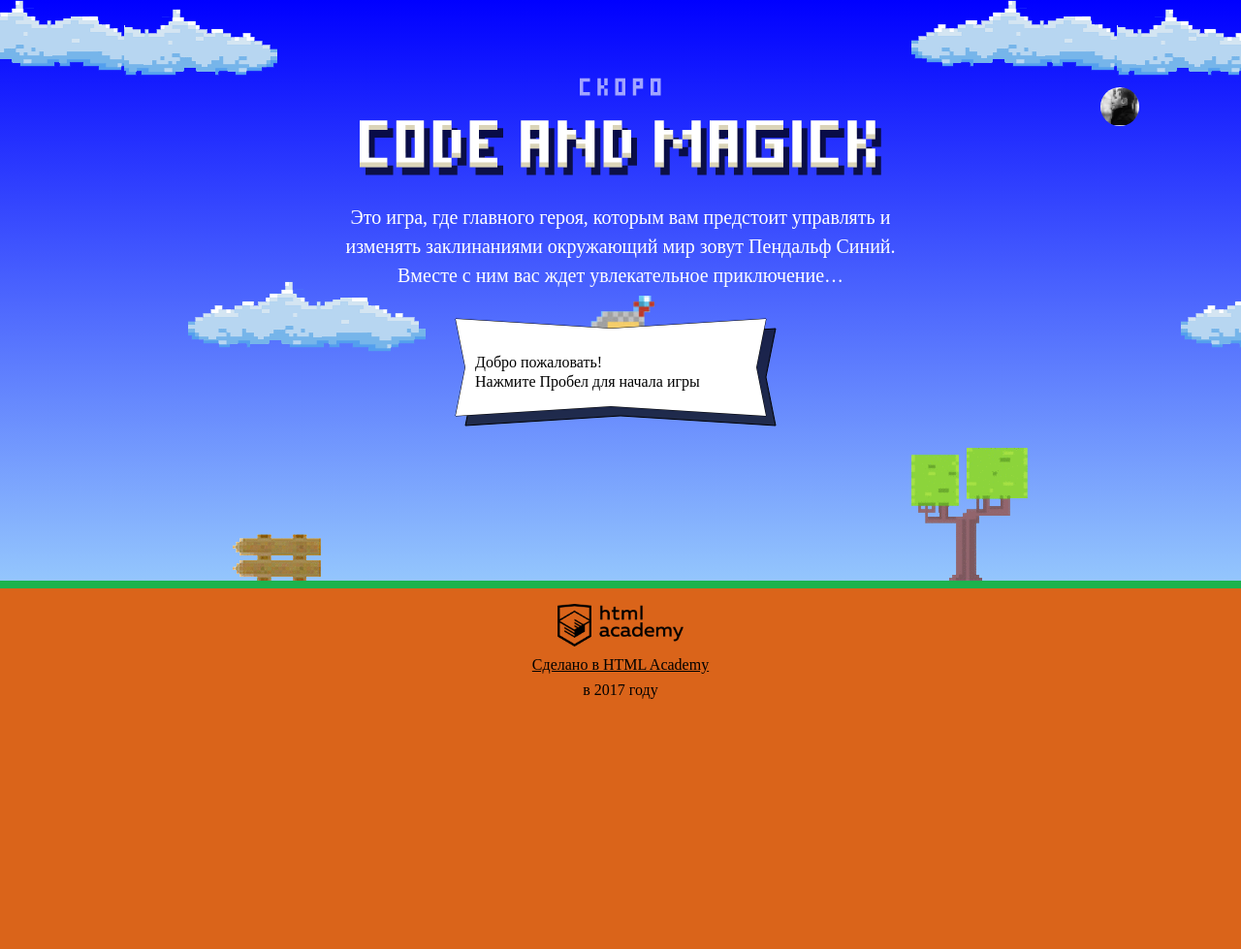
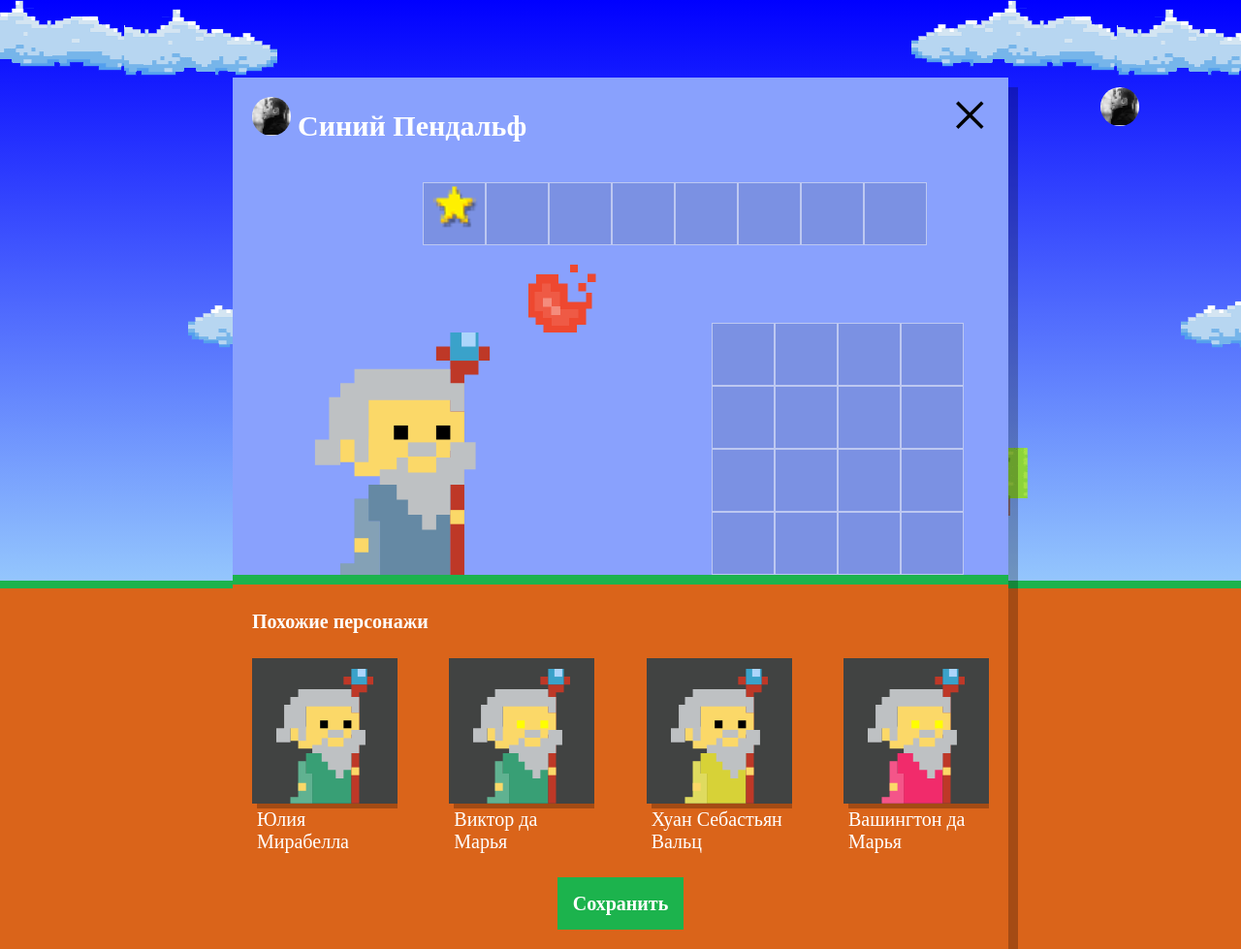
Before and after one commit to d-sgnr/451023-code-and-magick-18, a website: page index.html in a window 1280 px wide. Shown: the whole page at 97% size. Before the commit the page ends 800 px from the top, so only its background shows below. Drawn offline with Linux system fonts and the light colour scheme; a web font is replaced by a local one.

Commit message:
Отображает меню персонажа и генерирует волшебников

```diff
--- a/index.html
+++ b/index.html
@@ -200,6 +200,7 @@
   </script>
   <script src="js/stat.js"></script>
   <script src="js/game.js"></script>
+  <script src="js/setup.js"></script>
 
 </body>
 </html>
--- /dev/null
+++ b/js/setup.js
@@ -0,0 +1,65 @@
+'use strict';
+
+var WIZARD_NAMES = ['Иван', 'Хуан Себастьян', 'Мария', 'Кристоф', 'Виктор', 'Юлия', 'Люпита', 'Вашингтон'];
+var WIZARD_SURNAMES = ['да Марья', 'Верон', 'Мирабелла', 'Вальц', 'Онопко', 'Топольницкая', 'Нионго', 'Ирвинг'];
+var WIZARD_COAT_COLORS = ['rgb(101, 137, 164)', 'rgb(241, 43, 107)', 'rgb(146, 100, 161)', 'rgb(56, 159, 117)', 'rgb(215, 210, 55)', 'rgb(0, 0, 0)'];
+var WIZARD_EYES_COLORS = ['black', 'red', 'blue', 'yellow', 'green'];
+
+var getWizardName = function (names, surnames) {
+  return names[Math.floor(Math.random() * names.length)] + ' ' + surnames[Math.floor(Math.random() * surnames.length)];
+};
+var getCoatColor = function (coatColors) {
+  return coatColors[Math.floor(Math.random() * coatColors.length)];
+};
+var getEyesColor = function (eyesColors) {
+  return eyesColors[Math.floor(Math.random() * eyesColors.length)];
+};
+
+var showWizardSetup = function () {
+  var userDialog = document.querySelector('.setup');
+  userDialog.classList.remove('hidden');
+  var userSetup = document.querySelector('.setup-similar');
+  userSetup.classList.remove('hidden');
+};
+
+var changeWizardsLook = function () {
+  var similarListElement = document.querySelector('.setup-similar-list');
+  var similarWizardTemplate = document.querySelector('#similar-wizard-template').content.querySelector('.setup-similar-item');
+
+  for (var i = 0; i < wizards.length; i++) {
+    var wizardElement = similarWizardTemplate.cloneNode(true);
+    wizardElement.querySelector('.setup-similar-label').textContent = wizards[i].name;
+    wizardElement.querySelector('.wizard-coat').style.fill = wizards[i].coatColor;
+    wizardElement.querySelector('.wizard-eyes').style.fill = wizards[i].eyesColor;
+    similarListElement.appendChild(wizardElement);
+  }
+};
+
+var wizards = [{
+  name: getWizardName(WIZARD_NAMES, WIZARD_SURNAMES),
+  coatColor: getCoatColor(WIZARD_COAT_COLORS),
+  eyesColor: getEyesColor(WIZARD_EYES_COLORS)
+},
+{
+  name: getWizardName(WIZARD_NAMES, WIZARD_SURNAMES),
+  coatColor: getCoatColor(WIZARD_COAT_COLORS),
+  eyesColor: getEyesColor(WIZARD_EYES_COLORS)
+},
+{
+  name: getWizardName(WIZARD_NAMES, WIZARD_SURNAMES),
+  coatColor: getCoatColor(WIZARD_COAT_COLORS),
+  eyesColor: getEyesColor(WIZARD_EYES_COLORS)
+},
+{
+  name: getWizardName(WIZARD_NAMES, WIZARD_SURNAMES),
+  coatColor: getCoatColor(WIZARD_COAT_COLORS),
+  eyesColor: getEyesColor(WIZARD_EYES_COLORS)
+}
+];
+
+var generateWizards = function () {
+  showWizardSetup();
+  changeWizardsLook();
+};
+
+generateWizards();
```
